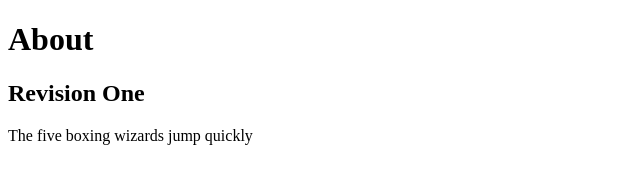
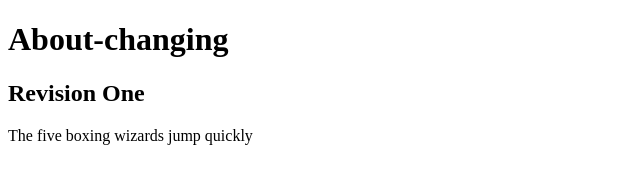
Before and after one commit to thinkthencode/gitlearning, a plain HTML site: page about.html in a window 1280 px wide. Shown: the whole page, without its empty margins (0-640 px from the left). Drawn offline with Linux system fonts and the light colour scheme.

Commit message:
remote changes

```diff
--- a/about.html
+++ b/about.html
@@ -6,7 +6,7 @@
 </head>
 <body>
 
-  <h1>About</h1>
+  <h1>About-changing</h1>
   <h2>Revision One</h2>
   <p>The five boxing wizards jump quickly</p>
 
```
